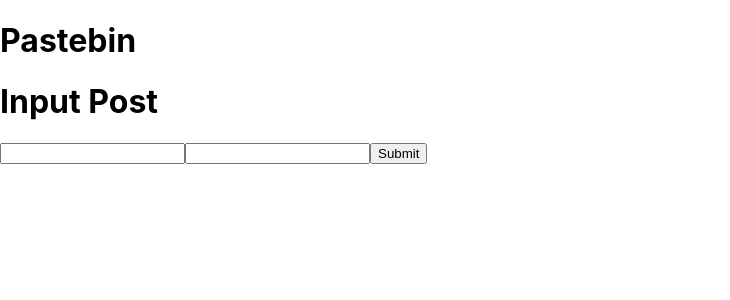
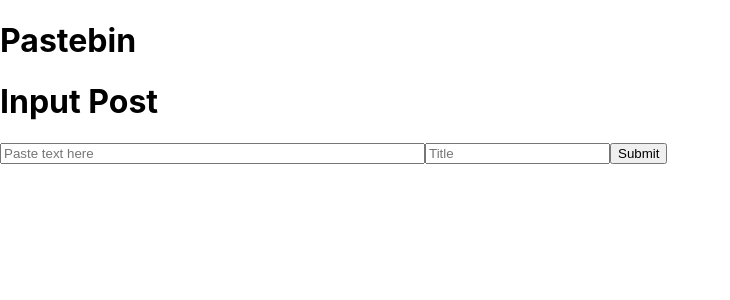
Before and after one commit to muridi1/my-first-fullstack-proj-pastebin, a React (Create React App) app in the folder pastebin-front/: page / in a window 1280 px wide. Shown: the top 300 px of the page, without its empty margins (0-730 px from the left). Built offline with nearby package versions, Linux system fonts and the light colour scheme.

Commit message:
window is refreshing after submitting text

```diff
--- a/pastebin-front/src/components/InputPost.js
+++ b/pastebin-front/src/components/InputPost.js
@@ -12,7 +12,8 @@ const InputPost = () => {
             headers:{"Content-Type": "application/json"},
             body: JSON.stringify(body)
         })
-        console.log(response)
+        //console.log(response)
+        window.location="/";
     }
 
     return (
@@ -23,12 +24,15 @@ const InputPost = () => {
             type="text"
             className="form-control"
             value={text}
+            placeholder="Paste text here"
+            size="50"
             onChange={e => setText (e.target.value)}
             />
             <input
             type="text"
             className="form-control"
             value={title}
+            placeholder="Title"
             onChange={e => setTitle (e.target.value)}
             />
             <button className="btn btn-success">Submit</button>
```
